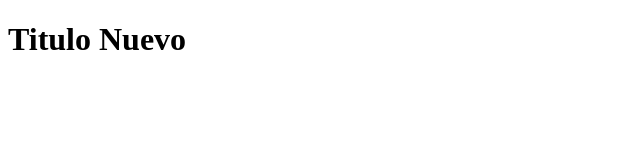
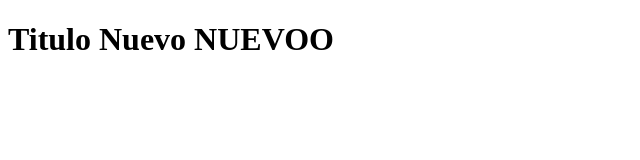
Before and after one commit to MichaelDardon/git-hello, a plain HTML site: page index.html in a window 1280 px wide. Shown: the whole page, without its empty margins (0-640 px from the left). Drawn offline with Linux system fonts and the light colour scheme.

Commit message:
se modifico index nuevamente

```diff
--- a/index.html
+++ b/index.html
@@ -6,6 +6,6 @@
     <title>Document</title>
 </head>
 <body>
-    <h1>Titulo Nuevo</h1>
+    <h1>Titulo Nuevo NUEVOO</h1>
 </body>
 </html>
```
